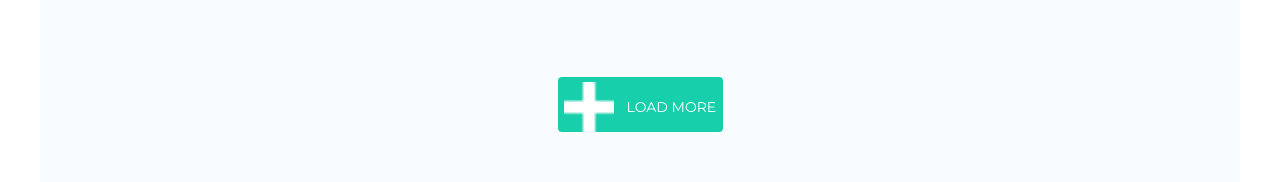
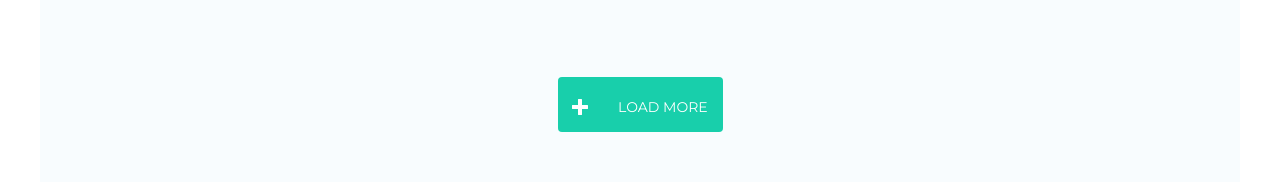
Before and after one commit to Sansanchik/Step-Project, a plain HTML site: page index.html in a window 1280 px wide. Shown: the part 2973-3155 px from the top of the page. Drawn offline with nearby package versions, Linux system fonts and the light colour scheme; files whose address does not match are found by name.

Commit message:
Update index.html
final

```diff
--- a/index.html
+++ b/index.html
@@ -901,7 +901,7 @@
 
     </div>
 
-    <div class="our-work-button-load"><img src="image/img-our-work/plus.png" alt="plus" class="img-plus-for-button"><span class="text-load-more"> Load More</span></div>
+    <div class="our-work-button-load"><img src="image/img-our-work/plus.png" alt="plus" class="img-plus-button"><span class="text-load-more"> Load More</span></div>
 
 </section>
 
```
